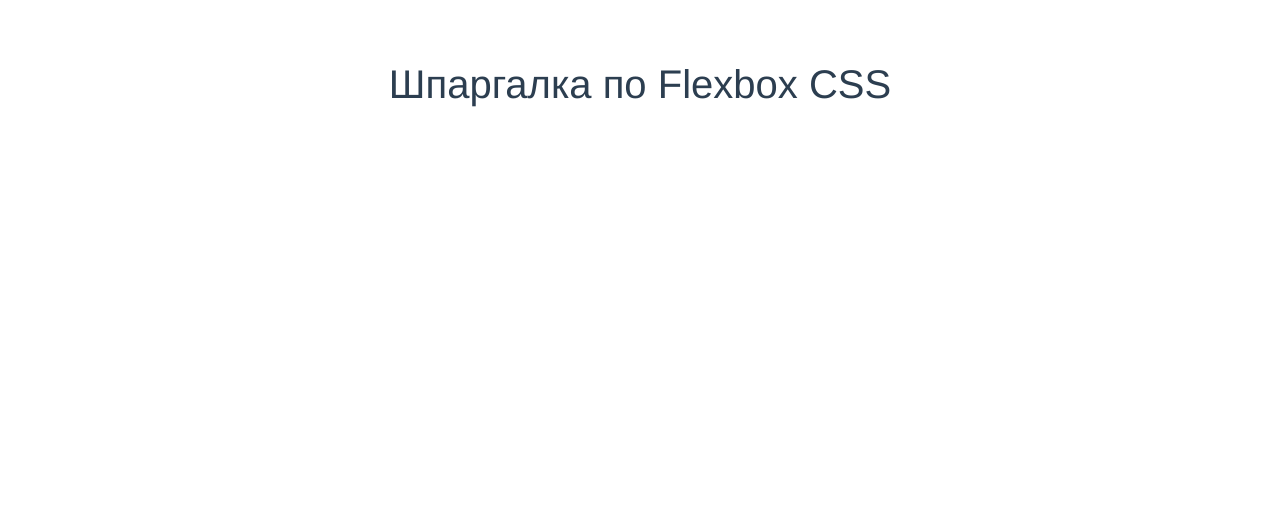
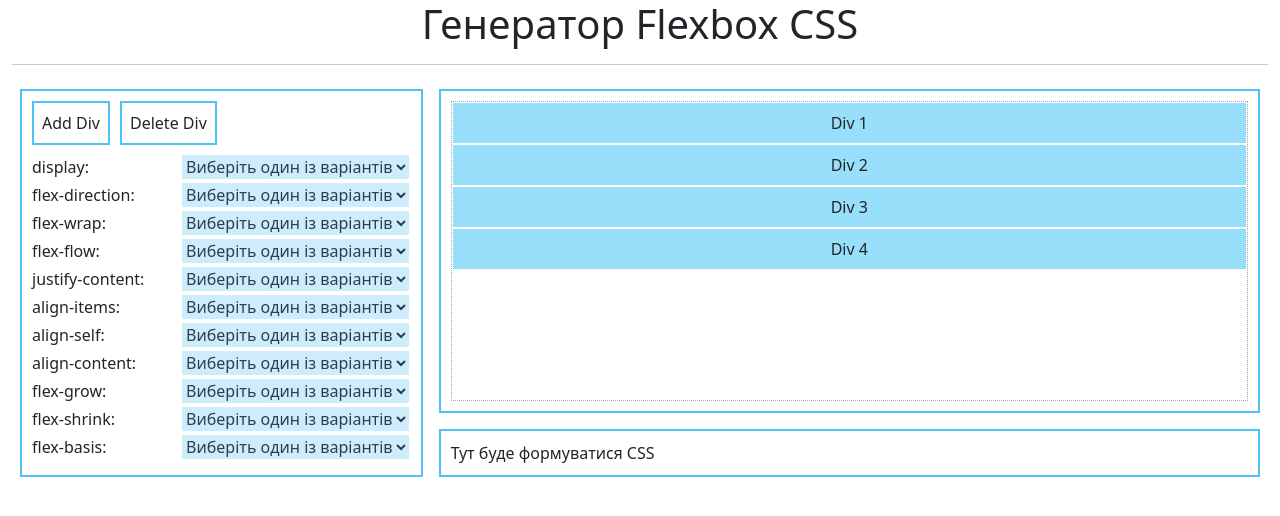
Before and after one commit to Tkachyshyn-Andrei/test_flexbox_shpargalka, a Vue app: page /#/FlexBoxGenerator in a window 1280 px wide. Shown: the top 516 px of the page. Built offline with nearby package versions, Linux system fonts and the light colour scheme.

Commit message:
add button items end property

```diff
--- /dev/null
+++ b/src/components/Select/VSelect.vue
@@ -0,0 +1,44 @@
+<template>
+  <div class="d-flex mb-1">
+    <div class="property-name">
+      {{ property }}: &nbsp;
+    </div>
+    <select v-model="selected">
+      <option disabled value="">Виберіть один із варіантів</option>
+      <option v-for="value in values" :key="value"
+      >
+        {{ value }}
+      </option>
+    </select>
+  </div>
+</template>
+
+<script>
+export default {
+  name: "VSelect",
+  props: {
+    property: {
+      type: String,
+    },
+    values: {
+      type: Array,
+    },
+  },
+  data: () => ({
+    selected: '',
+  }),
+}
+</script>
+
+<style scoped>
+.property-name {
+  min-width: 150px;
+}
+
+select {
+  border: none;
+  color: #2c3e50;
+  background-color: #ceedfb;
+}
+
+</style>
--- /dev/null
+++ b/src/components/VFlexGen.vue
@@ -0,0 +1,109 @@
+<template>
+  <div class="row m-0">
+    <div class="col-4 p-2">
+      <div class="container-style h-100 ">
+        <div class="button d-flex">
+          <div @click="addDiv">Add Div</div>
+          <div @click="deleteDiv">Delete Div</div>
+        </div>
+        <div>
+          <VSelect :values="display" property="display"/>
+          <VSelect :values="flexDirection" property="flex-direction"/>
+          <VSelect :values="flexWrap" property="flex-wrap"/>
+          <VSelect :values="flexFlow" property="flex-flow"/>
+          <VSelect :values="justifyContent" property="justify-content"/>
+          <VSelect :values="alignItems" property="align-items"/>
+          <VSelect :values="alignSelf" property="align-self"/>
+          <VSelect :values="alignContent" property="align-content"/>
+          <VSelect :values="flexGrow" property="flex-grow"/>
+          <VSelect :values="flexShrink" property="flex-shrink"/>
+          <VSelect :values="flexBasis" property="flex-basis"/>
+        </div>
+      </div>
+    </div>
+    <div class="col-8 p-2">
+      <div class="container-style mb-3">
+        <div class="parent-block" :style="style">
+          <div v-for="n in items" :key="n" class="item">
+            Div {{ n }}
+          </div>
+        </div>
+      </div>
+      <div class="container-style block">
+        Тут буде формуватися CSS
+      </div>
+    </div>
+  </div>
+</template>
+
+<script>
+import VSelect from "@/components/Select/VSelect";
+
+export default {
+  name: "VFlexGen",
+  components: {VSelect},
+  data: () => ({
+        items: 4,
+        selected:'',
+        display: ['flex', 'inline-flex'],
+        flexDirection: ['row', 'row-reverse', 'column', 'column-reverse'],
+        flexWrap: ['nowrap', 'wrap', 'wrap-reverse'],
+        flexFlow: ['row nowrap', 'column-reverse', 'column wrap', 'row-reverse wrap-reverse'],
+        order: ['-1', '0', '1'],
+        justifyContent: ['flex-start', 'flex-end', 'center', 'space-between', 'space-around', 'space-evenly'],
+        alignItems: ['flex-start', 'flex-end', 'center', 'baseline', 'Stretch'],
+        alignSelf: ['flex-start', 'flex-end', 'center', 'baseline', 'Stretch'],
+        alignContent: ['flex-start', 'flex-end', 'center', 'space-between', 'space-around', 'space-evenly', 'stretch'],
+        flexGrow: ['0', '1'],
+        flexShrink: ['0', '1'],
+        flexBasis: ['30%', '50%', 'content'],
+      }
+  ),
+  computed:{
+    style() {
+      return {
+        [this.property]: this.selected,
+      }
+    }
+  },
+  methods: {
+    addDiv() {
+      console.log(VSelect)
+      this.items += 1;
+    },
+    deleteDiv(){
+      this.items -= 1;
+    }
+  }
+}
+</script>
+
+<style scoped>
+.container-style {
+  border: 2px solid #4fc3f7;
+  padding: 10px;
+  width: 100%;
+}
+
+.parent-block {
+  min-height: 300px;
+  border: 1px dotted #a6a6a6;
+}
+
+.item {
+  min-width: 2.5rem;
+  padding: 0.5rem;
+  background-color: #97dffa;
+  background-repeat: no-repeat;
+  border: 1px solid #fff;
+  text-align: center;
+}
+
+.button > div {
+  border: 2px solid #4fc3f7;
+  margin-bottom: 10px;
+  margin-right: 10px;
+  padding: 8px 8px;
+  cursor: pointer;
+}
+</style>
--- a/src/views/FlexBox.vue
+++ b/src/views/FlexBox.vue
@@ -5,7 +5,8 @@
         <h1>Шпаргалка по Flexbox CSS</h1>
       </div>
       <hr>
-      <VFlexbox :values="display" property="display"/>
+      <VFlexbox :default-style-parent="{backgroundColor: '#f0f2f3'}"
+                :values="display" property="display"/>
       <hr>
       <VFlexbox :default-style-parent="{display: 'flex'}"
                 :values="flexDirection" property="flex-direction"/>
--- a/src/views/FlexBoxGenerator.vue
+++ b/src/views/FlexBoxGenerator.vue
@@ -1,17 +1,25 @@
 <template>
-  <div class="container">
-    <h1>Шпаргалка по Flexbox CSS</h1>
+  <div class="container-fluid">
+    <h1>Генератор Flexbox CSS</h1>
+    <hr>
+    <VFlexGen/>
+
+
+
   </div>
 </template>
 
 <script>
+import VFlexGen from "@/components/VFlexGen";
+
 export default {
-  name: "FlexBoxGenerator"
+  name: "FlexBoxGenerator",
+  components: {VFlexGen}
 }
 </script>
 
-<style scoped>
-.container{
+<style>
+.container {
   font-family: Avenir, Helvetica, Arial, sans-serif;
   -webkit-font-smoothing: antialiased;
   -moz-osx-font-smoothing: grayscale;
```
